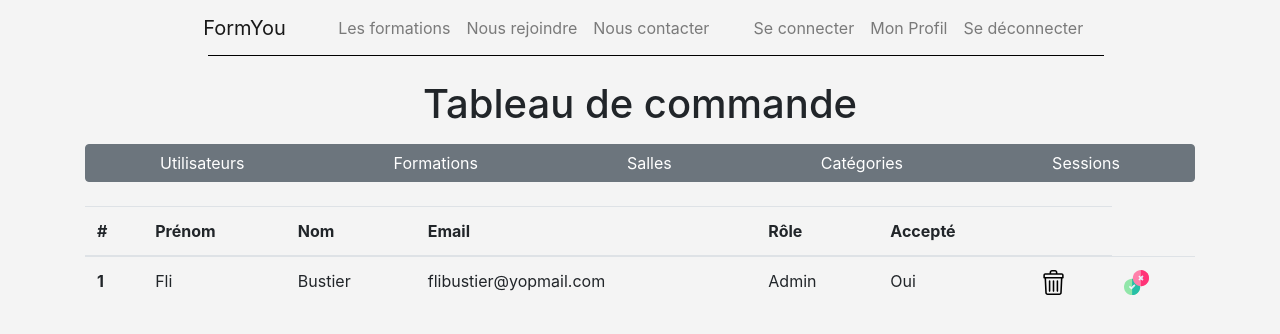
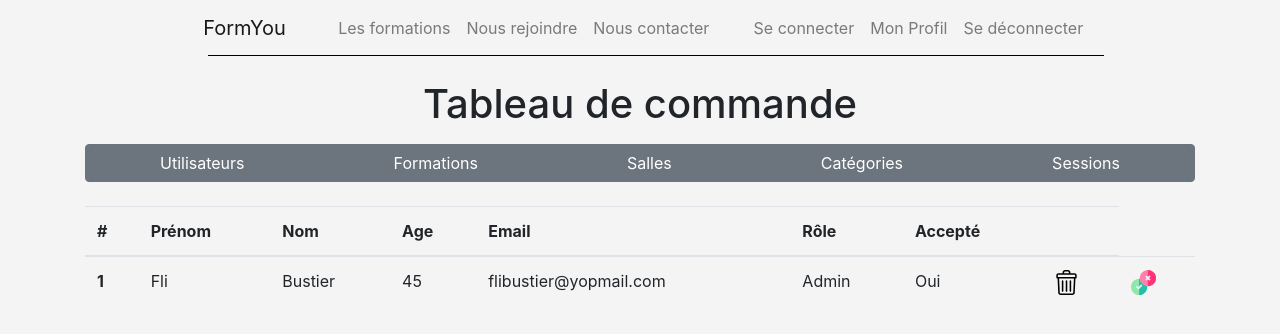
Before and after one commit to BenValadilaine/FormYou-React, a React (Create React App) app: page /admin in a window 1280 px wide. Shown: the top 334 px of the page. Built offline with nearby package versions, Linux system fonts and the light colour scheme.

Commit message:
added age in user tab

```diff
--- a/src/components/Admin/UserDashboard/index.jsx
+++ b/src/components/Admin/UserDashboard/index.jsx
@@ -11,6 +11,7 @@ const UserDashboard = () => {
 						<th scope="col">#</th>
 						<th scope="col">Prénom</th>
 						<th scope="col">Nom</th>
+						<th scope="col">Age</th>
 						<th scope="col">Email</th>
 						<th scope="col">Rôle</th>
 						<th scope="col">Accepté</th>
@@ -22,6 +23,7 @@ const UserDashboard = () => {
 						<th scope="row">1</th>
 						<td>Fli</td>
 						<td>Bustier</td>
+						<td>45</td>
 						<td>flibustier@yopmail.com</td>
 						<td>Admin</td>
 						<td>Oui</td>
```
